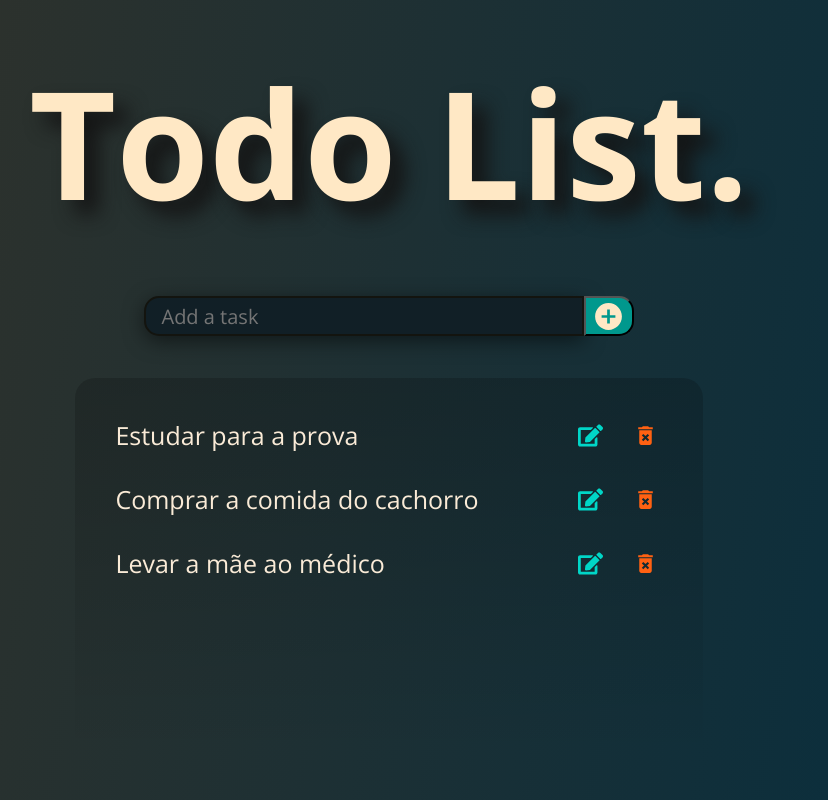
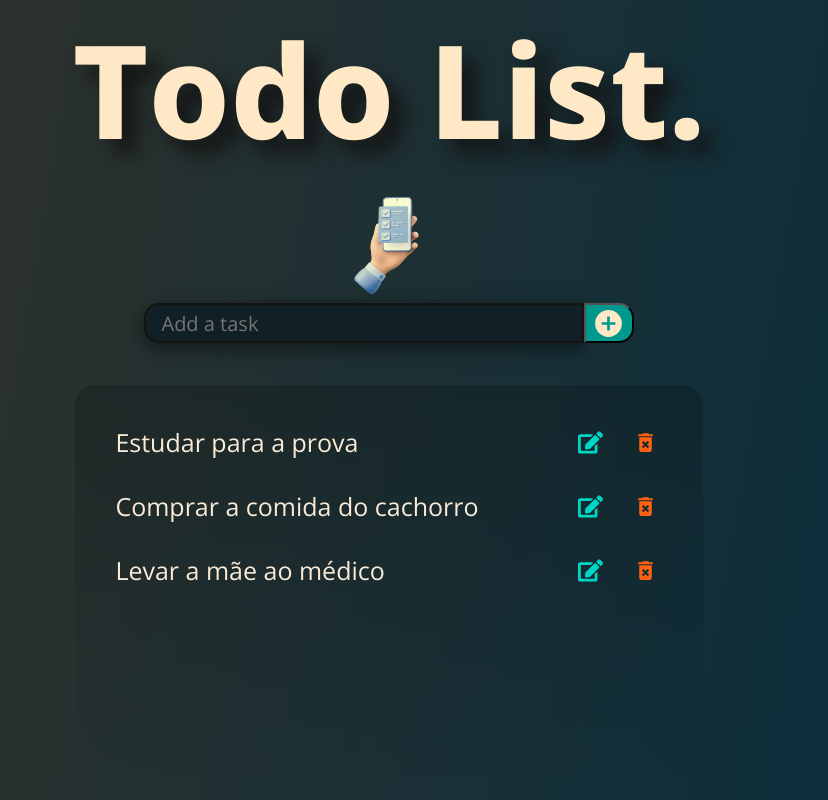
Before and after one commit to devRenanLobo/todoList, a React (Create React App) app: page / in a window 1280 px wide. Shown: the whole page, without its empty margins (251-1079 px from the left). Built offline with nearby package versions, Linux system fonts and the light colour scheme.

Commit message:
feat: css changes and img

```diff
--- a/src/components/Form/Form.css
+++ b/src/components/Form/Form.css
@@ -1,7 +1,6 @@
 @import url('https://fonts.googleapis.com/css2?family=Open+Sans:ital,wght@0,300..800;1,300..800&display=swap');
 
 .form{
-    margin-top: 60px;
     display: flex;
     align-items: center;
     justify-content: center;
--- a/src/components/Main.css
+++ b/src/components/Main.css
@@ -1,17 +1,31 @@
 @import url('https://fonts.googleapis.com/css2?family=Open+Sans:ital,wght@0,300..800;1,300..800&display=swap');
 
-div{
+.mainDiv{
     font-family: 'Open Sans';
     display:flex;
     flex-direction: column;
     align-items: center;
     width: 70%;
-    height: 90%;
+    height: 100%;
 }
 
 span{
     color: var(--font-color);
-    font-size: 150px;
-    font-weight: 700;
+    font-size: 130px;
+    font-weight: 750;
     text-shadow: 14px 14px 20px rgb(20, 20, 20);
 }
+
+img{
+    width: 15%;
+    margin: 0;
+    padding: 0;
+}
+
+.titleWrap{
+    width: 100%;
+    display: flex;
+    flex-direction: column;
+    justify-content: center;
+    align-items: center;
+}
--- a/src/components/Main.js
+++ b/src/components/Main.js
@@ -1,14 +1,18 @@
 import React from 'react';
 import Form from './Form/Form';
 import Tasks from './Tasks/Tasks';
+import image from '../assets/images/hand.png';
 
 import './Main.css'
 
 
 export default function Main(){
     return (
-        <div>
-            <span>Todo List.</span>
+        <div className='mainDiv'>
+            <div className='titleWrap'>
+                <span>Todo List.</span>
+                <img src={image} alt="logo"/>
+            </div>
             <Form></Form>
             <Tasks></Tasks>
         </div>
```
Also changed, not shown: src/assets/images/hand.png (added).
